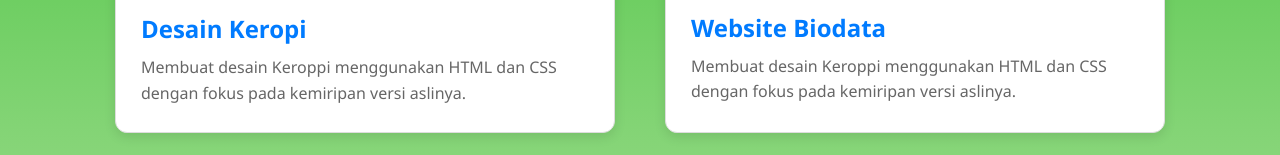
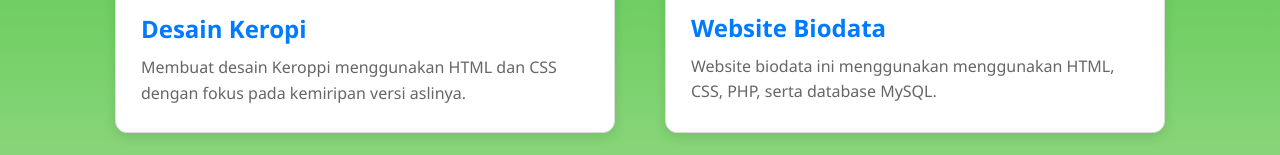
Before and after one commit to Raynar-IKN/Portofolio.Raynar-Damario-Wicaksono., a plain HTML site: page index.html in a window 1280 px wide. Shown: the part 2117-2272 px from the top of the page. Drawn offline with Linux system fonts and the light colour scheme.

Commit message:
Update index.html

```diff
--- a/index.html
+++ b/index.html
@@ -78,7 +78,7 @@
         <div class="section">
             <img src="LOGIN.png" width="150px">
             <h3>Website Biodata</h3>
-            <p>Membuat desain Keroppi menggunakan HTML dan CSS dengan fokus pada kemiripan versi aslinya.</p>
+            <p>Website biodata ini menggunakan menggunakan HTML, CSS, PHP, serta database MySQL.</p>
         </div>
         <div class="section">
             <img src="REGISTER TOKPED.png" width="150px">
@@ -102,4 +102,5 @@
     </div>
 </footer>
 </body>
+
 </html>
```
